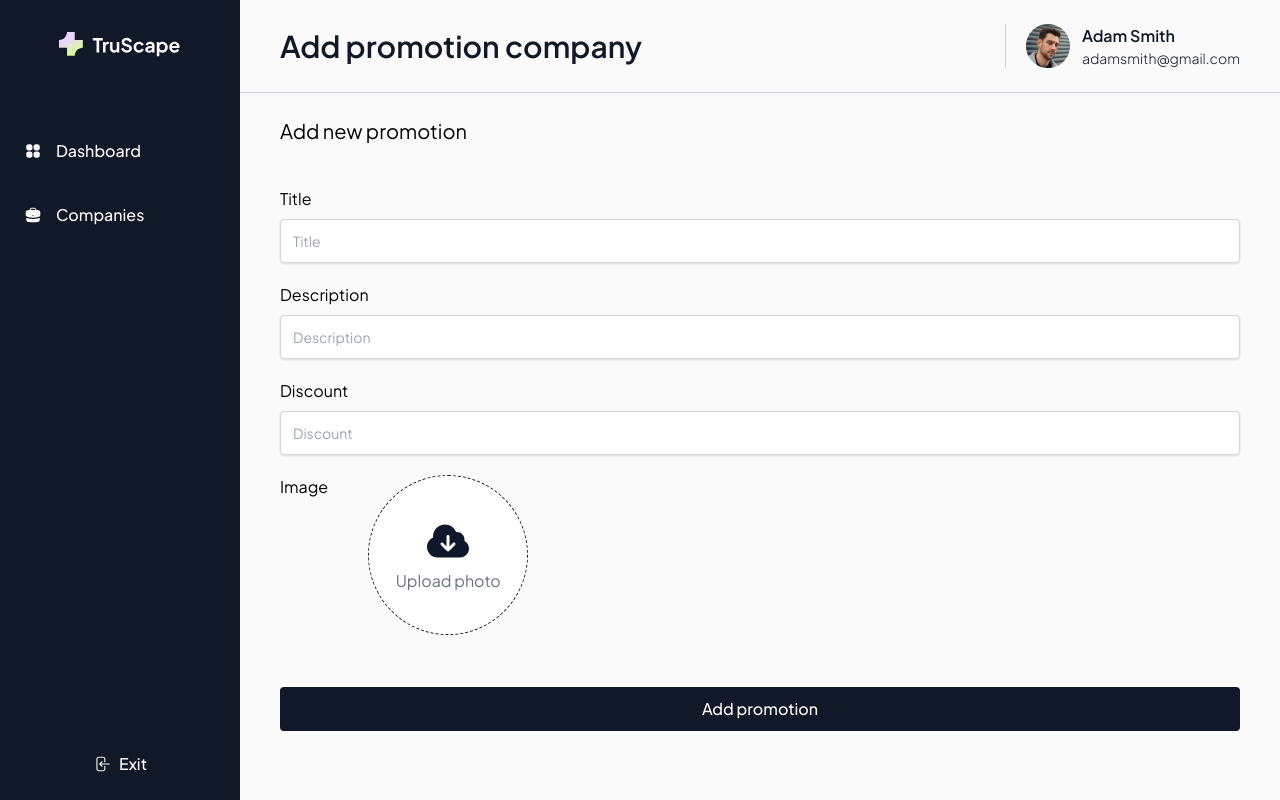
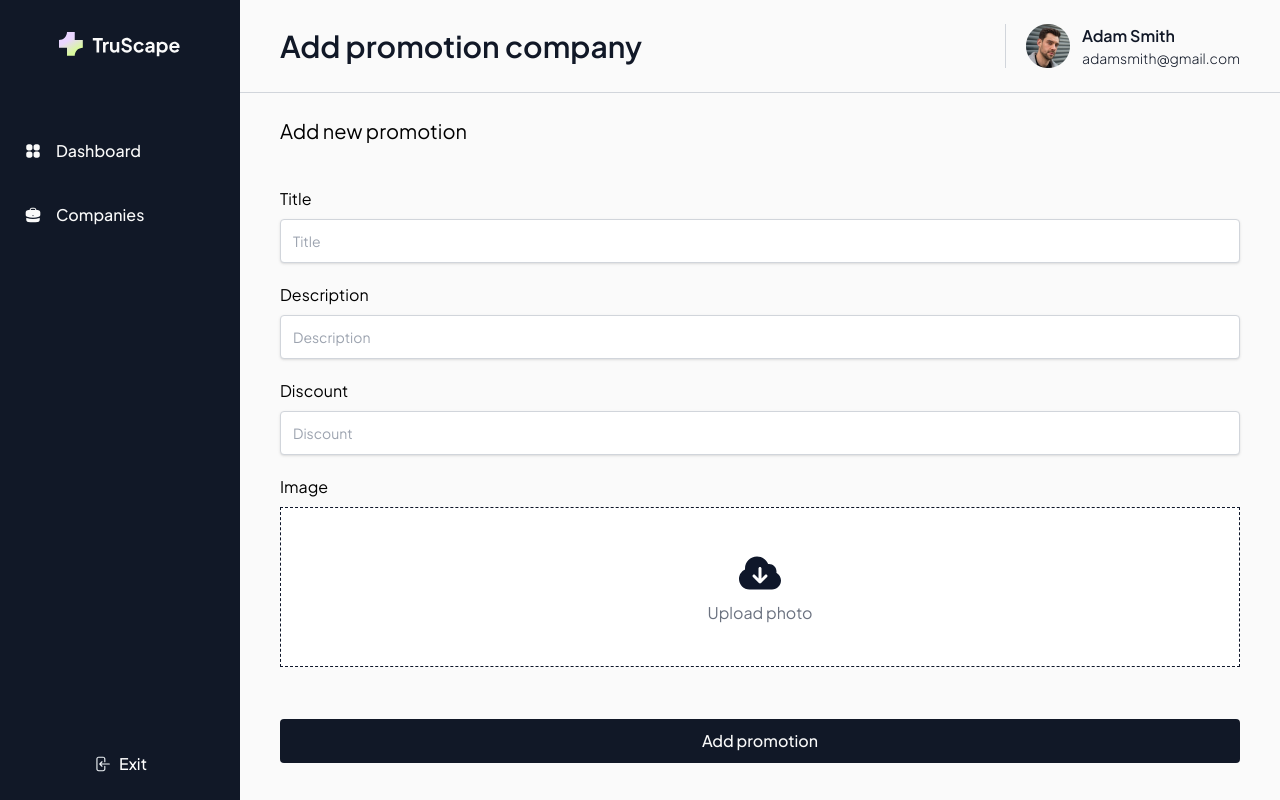
Before and after one commit to Vitalii-250885/truscape, a Next.js app: page /companies/1/new-promotion in a window 1280 px wide. Built offline with nearby package versions, Linux system fonts and the light colour scheme; no server answers.

Commit message:
Update logo-uploader.tsx

```diff
--- a/src/app/components/logo-uploader.tsx
+++ b/src/app/components/logo-uploader.tsx
@@ -2,24 +2,37 @@
 
 import React from 'react';
 import Image from 'next/image';
+import clsx from 'clsx';
 
 export interface LogoUploaderProps
   extends Omit<React.InputHTMLAttributes<HTMLInputElement>, 'type'> {
   label?: string;
+  square?: boolean;
 }
 
 export default function LogoUploader({
+  square,
   label,
   placeholder,
   id,
   ...rest
 }: LogoUploaderProps) {
   return (
-    <div className="flex gap-10 mb-3">
+    <div
+      className={clsx(
+        'flex mb-3',
+        !square && 'gap-10',
+        square && 'gap-2 flex-col',
+      )}
+    >
       {label && <p className="text-base color-gray-900">{label}</p>}
       <label
         htmlFor={id}
-        className="flex flex-col items-center justify-center w-40 h-40 bg-white border border-slate-900 border-dashed rounded-full cursor-pointer"
+        className={clsx(
+          'flex flex-col items-center justify-center h-40 bg-white border border-slate-900 border-dashed cursor-pointer',
+          !square && 'w-40 rounded-full',
+          square && 'w-full',
+        )}
       >
         <Image
           className="mb-1"
```
